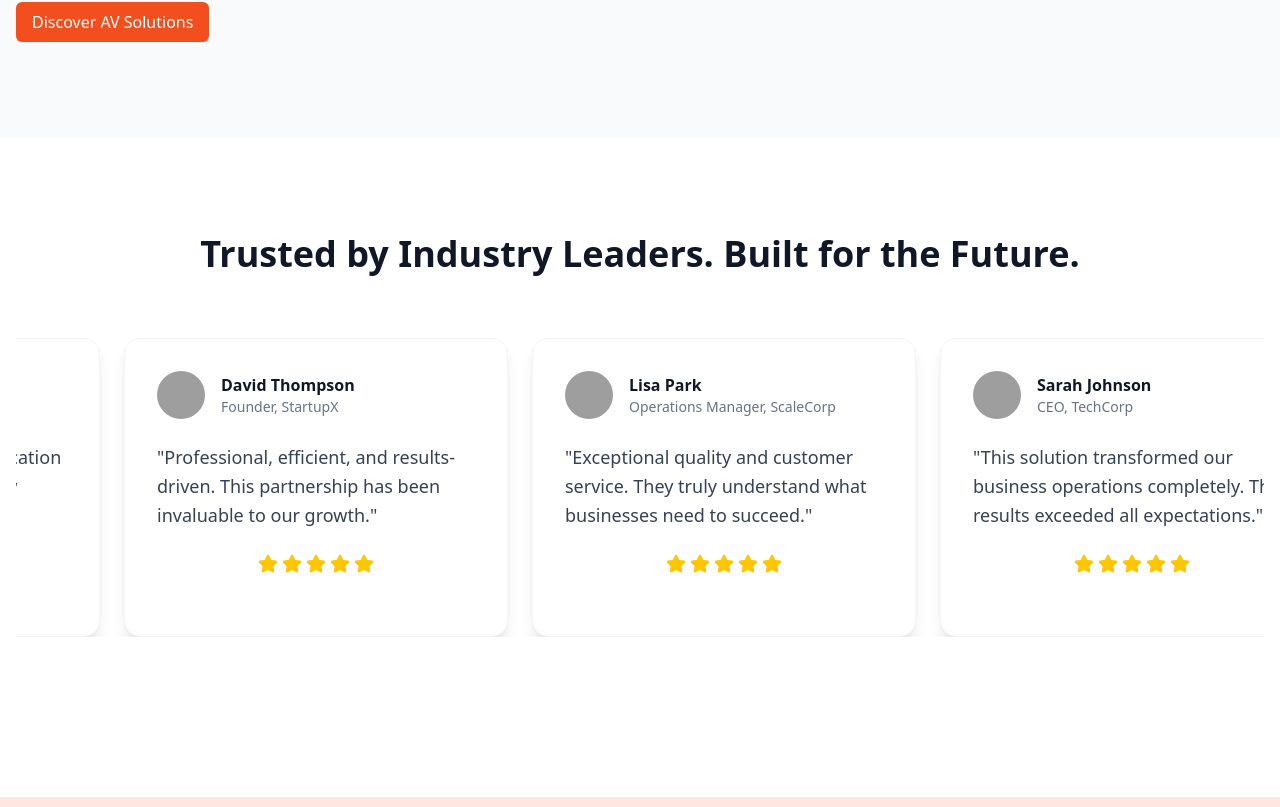
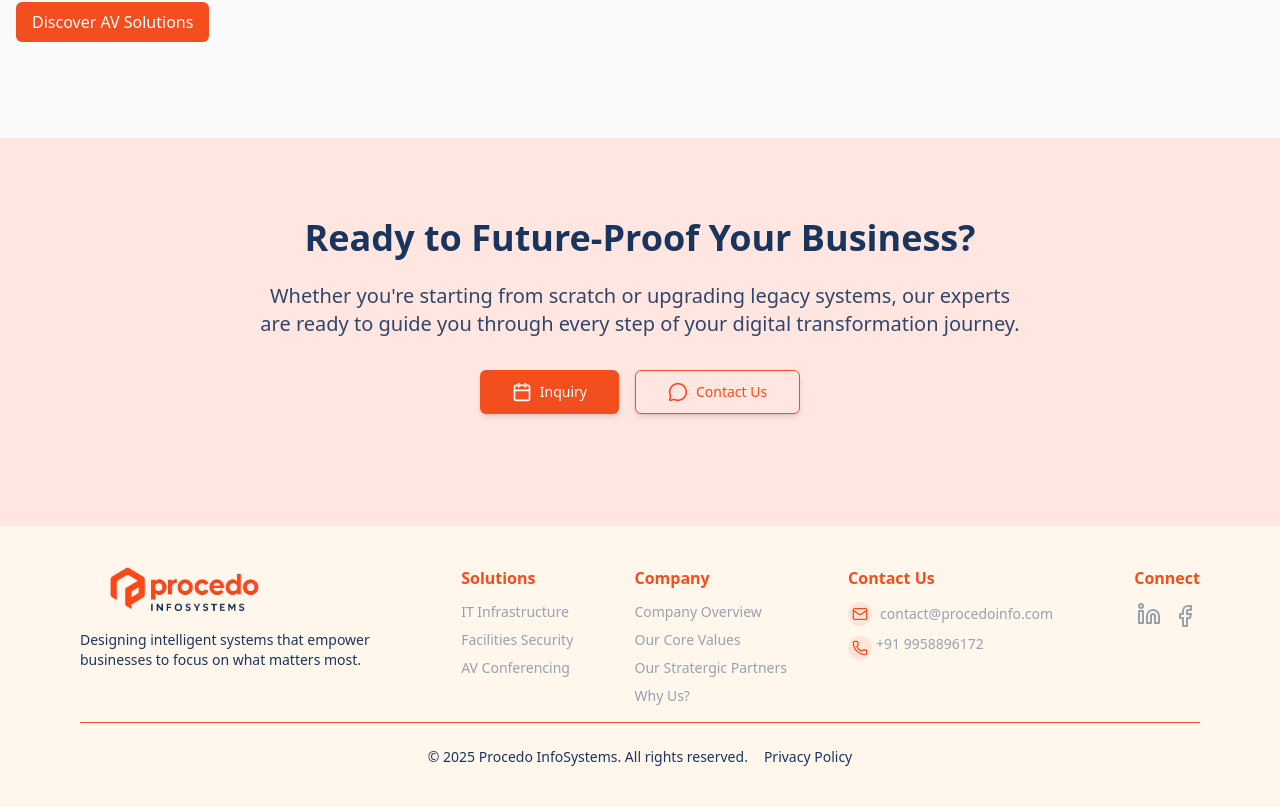
Before and after one commit to YashRawat0947/Procedo, a React (Vite) app in the folder frontend/: page / in a window 1280 px wide. Shown: the part 3233-4040 px from the top of the page. Built offline with nearby package versions, Linux system fonts and the light colour scheme; grey boxes are pictures that could not be loaded.

Commit message:
remove-trust-HomePage

```diff
--- a/frontend/src/Pages/Home.jsx
+++ b/frontend/src/Pages/Home.jsx
@@ -539,7 +539,7 @@ function Home() {
       </section>
 
       {/* Trust Builders */}
-      <TrustBuildersSection />
+      {/* <TrustBuildersSection /> */}
 
       {/* Call to Action */}
       <section className="py-12 md:py-20 bg-gradient-to-br bg-[rgba(255,225,219,0.82)] text-[#1A355D]">
```
